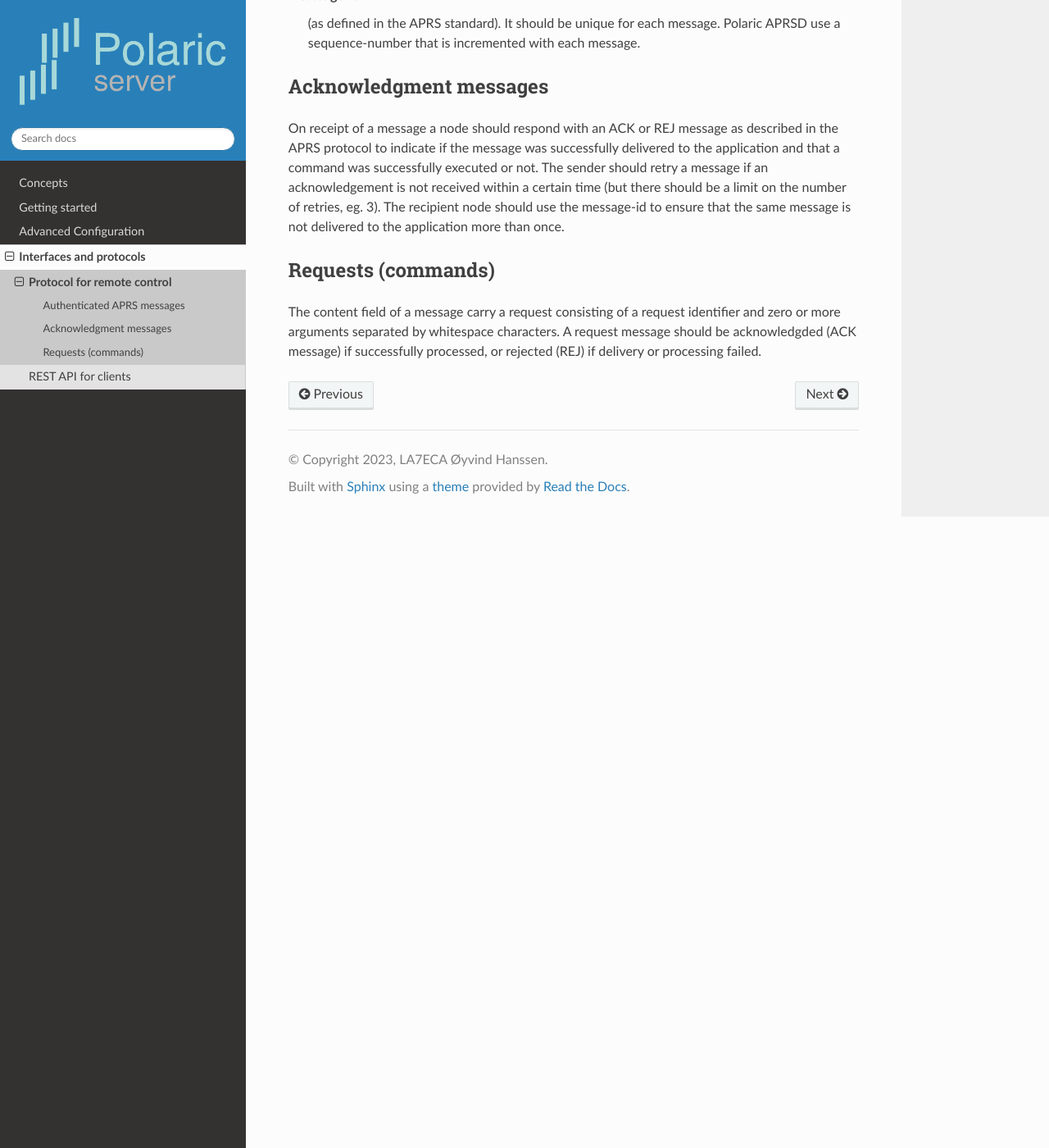
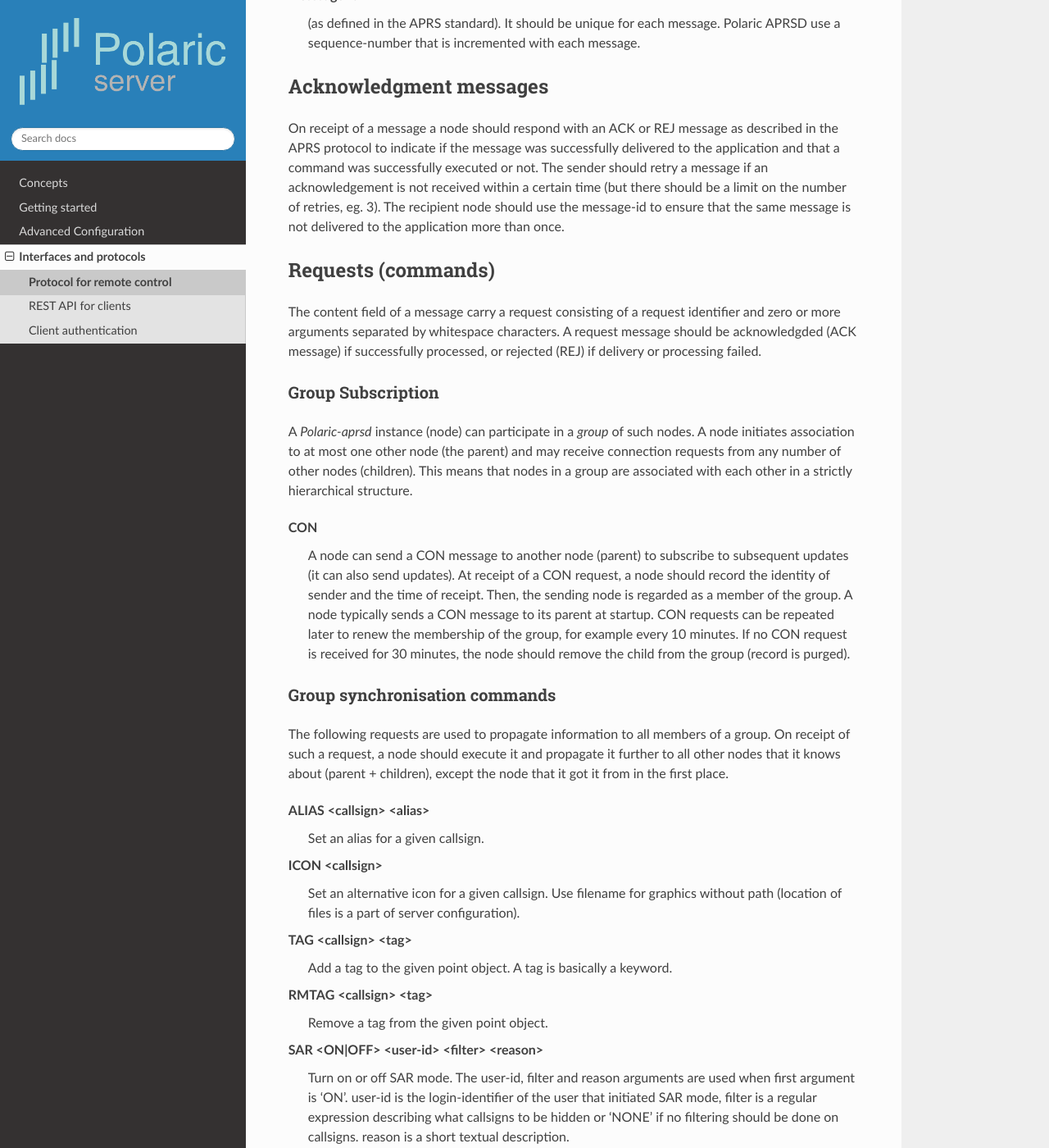
Before and after one commit to joakimsk/docs, a Sphinx documentation site: the page built from docs/source/remotectl.rst, in a window 1280 px wide and 1400 px high, scrolled down 1002 px. Shown: the whole window at 82% size. Built offline with Sphinx 7.4.7 and the Read the Docs theme 2.0.0, drawn with Linux system fonts in a browser that asks for light colours; some of the changed text lies outside the part shown.

Commit message:
Adjustments and additions

```diff
--- a/docs/source/conf.py
+++ b/docs/source/conf.py
@@ -17,6 +17,7 @@
     'sphinx.ext.autodoc',
     'sphinx.ext.autosummary',
     'sphinx.ext.intersphinx',
+    'sphinxcontrib.httpdomain'
 ]
 
 intersphinx_mapping = {
--- a/docs/source/index.rst
+++ b/docs/source/index.rst
@@ -1,3 +1,4 @@
+
 Welcome to Polaric Server documentation!
 ========================================
 
@@ -29,6 +30,8 @@
 * Plugin with database support (PostgreSQL with GIS extension) for safe storage of important information and storage and retrieval of tracking (trails) from the past. Useful for looking up information about past missions. Database plugin also supports (eventual consistency) synchronisation of some data with other server instances.
 
 
+Some of its use is discussed in `this book chapter <https://doi.org/10.5772/intechopen.75371>`_ and `ISCRAM 2015 paper <http://idl.iscram.org/files/oyvindhanssen/2015/1211_OyvindHanssen2015.pdf>`_ and `ISCRAM 2021 paper <http://idl.iscram.org/files/oyvindhanssen/2021/2350_OyvindHanssen2021.pdf>`_.
+
 Copyright and license
 ---------------------
 
@@ -38,6 +41,7 @@
 --------
 
 .. toctree::
+   :titlesonly:
 
    concepts
    gettingstarted
--- a/docs/source/interface.rst
+++ b/docs/source/interface.rst
@@ -6,3 +6,4 @@
 
    remotectl
    restapi
+   clientauth
--- a/docs/source/remotectl.rst
+++ b/docs/source/remotectl.rst
@@ -40,3 +40,50 @@
 -------------------
 
 The content field of a message carry a request consisting of a request identifier and zero or more arguments separated by whitespace characters. A request message should be acknowledgded (ACK message) if successfully processed, or rejected (REJ) if delivery or processing failed.
+
+
+Group Subscription
+^^^^^^^^^^^^^^^^^^
+
+A *Polaric-aprsd* instance (node) can participate in a *group* of such nodes. A node initiates association to at most one other node (the parent) and may receive connection requests from any number of other nodes (children). This means that nodes in a group are associated with each other in a strictly hierarchical structure.
+
+CON
+    A node can send a CON message to another node (parent) to subscribe to subsequent updates (it can also send updates). At receipt of a CON request, a node should record the identity of sender and the time of receipt. Then, the sending node is regarded as a member of the group. A node typically sends a CON message to its parent at startup. CON requests can be repeated later to renew the membership of the group, for example every 10 minutes. If no CON request is received for 30 minutes, the node should remove the child from the group (record is purged).
+
+
+Group synchronisation commands
+^^^^^^^^^^^^^^^^^^^^^^^^^^^^^^
+
+The following requests are used to propagate information to all members of a group. On receipt of such a request, a node should execute it and propagate it further to all other nodes that it knows about (parent + children), except the node that it got it from in the first place.
+
+ALIAS <callsign> <alias>
+    Set an alias for a given callsign.
+
+ICON <callsign>
+    Set an alternative icon for a given callsign. Use filename for graphics without path (location of files is a part of server configuration).
+
+TAG <callsign> <tag>
+    Add a tag to the given point object. A tag is basically a keyword.
+
+RMTAG <callsign> <tag>
+    Remove a tag from the given point object.
+
+SAR <ON|OFF> <user-id> <filter> <reason>
+    Turn on or off SAR mode. The user-id, filter and reason arguments are used when first argument is 'ON'. user-id is the login-identifier of the user that initiated SAR mode, filter is a regular expression describing what callsigns to be hidden or 'NONE' if no filtering should be done on callsigns. reason is a short textual description.
+
+USER <userid>
+    Announce that user is logged on to the system. NB: The userid can be encrypted (see below).
+
+RMUSER <userid>
+    Announce that user is logged off. NB: The userid can be encrypted (see below).
+
+RMNODE <ident>
+    Announce that a node is closing down.
+
+
+Encryption
+----------
+
+From v. 2.8 of *Polaric-aprsd* we may *encrypt* userids to comply with privacy regulations (GDPR). It is possible to specify in the setup for which other servers encryption is to be used. If on, the userid is encrypted using AES (128bit) where key is generated from the secret key (the same as used for authenticating messages). An initialisation vector is used, where the two first bytes are random and the third byte is the day of the year (modulo 256). These three bytes are used as a prefix on the encrypted userid. The resulting length is either 144 or 272 bits depending on the length of the id. The encrypted userid (prefixed) is encoded using base64.
+
+Before activating encryption for messages to be sent over amateur radio, be sure to check the HAM radio regulations in your country.
```
Also changed, not shown: docs/source/clientauth.rst (added, +23 -0 lines).
